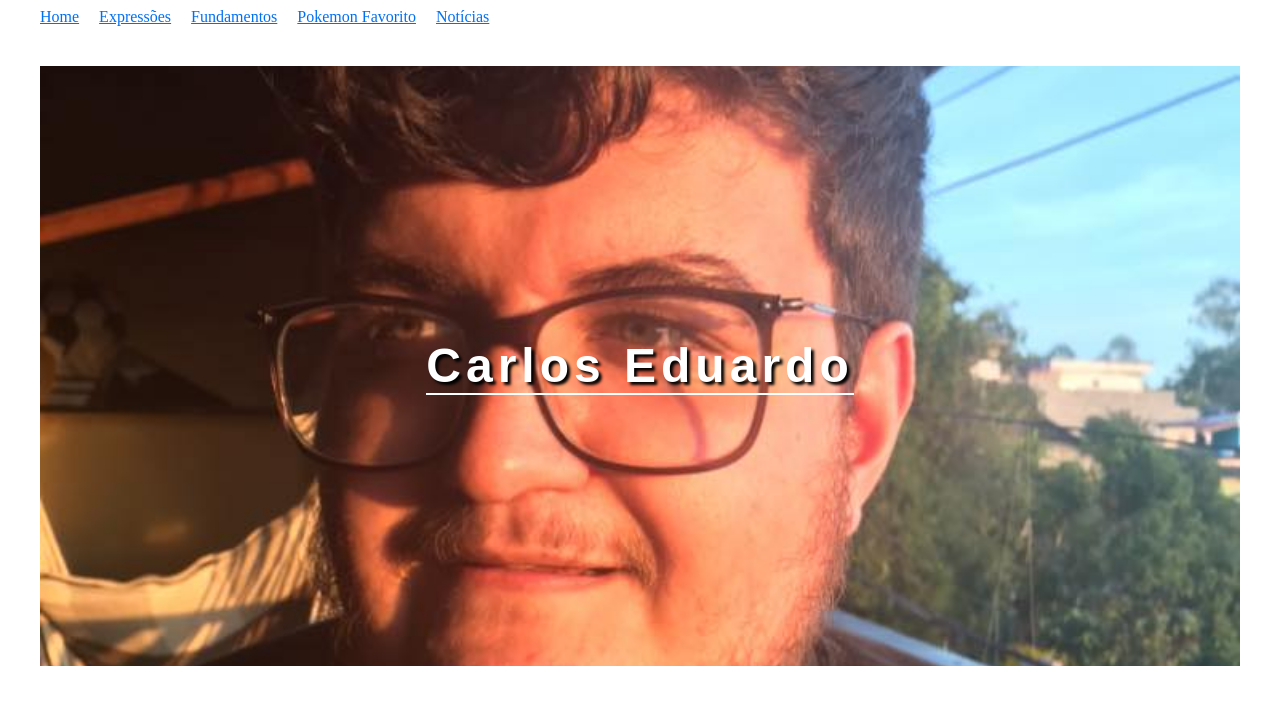
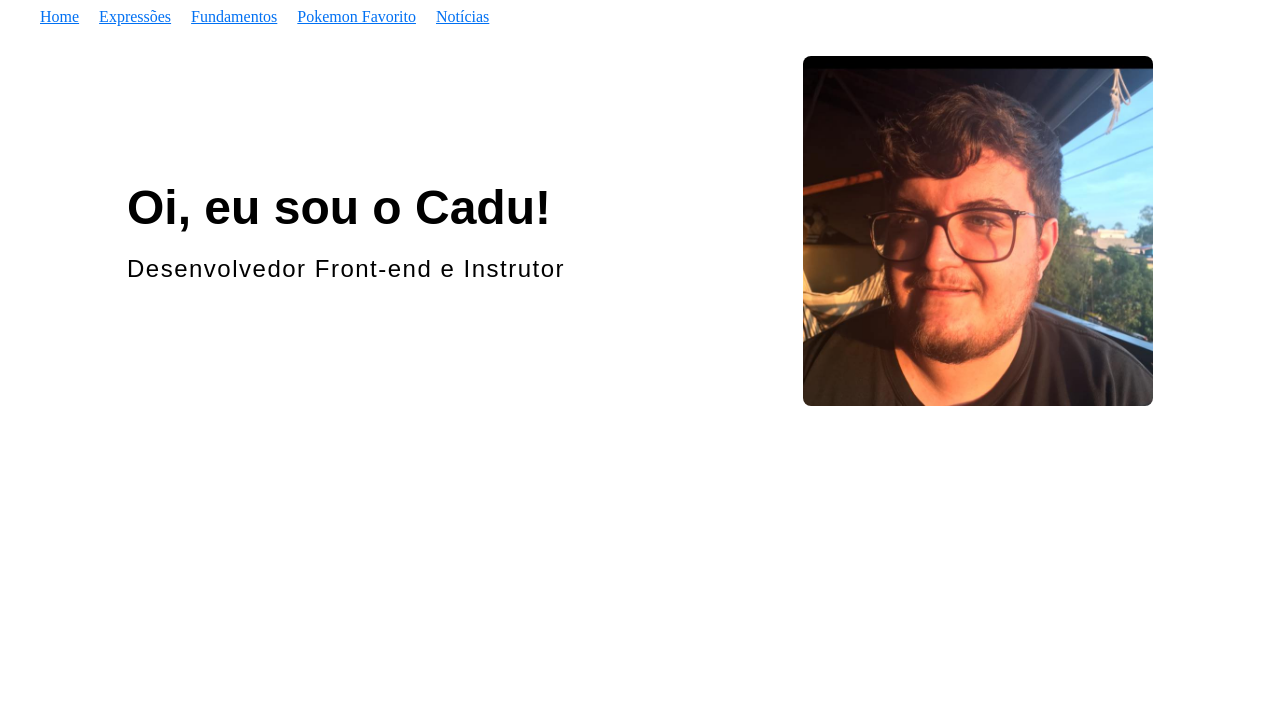
Before and after one commit to cpwaldow/caduverso, a Next.js app: page / in a window 1280 px wide. Shown: the top 704 px of the page. Built offline with nearby package versions, Linux system fonts and the light colour scheme.

Commit message:
iniciando com uma nova referencia

```diff
--- a/pages/index.js
+++ b/pages/index.js
@@ -1,11 +1,15 @@
 import Head from 'next/head';
 import styles from '../styles/Home.module.css';
 import Header from '../Components/Header';
+import Image from 'next/image';
+import mypic from '../image/profile.jpeg';
 import S from '../styles/Index.module.css';
 
+// Referencia: https://br.pinterest.com/pin/334040497372786387/
 export default function Home() {
   return (
-    <div className={styles.container}>
+    <div>
+      <section className={styles.container}>
         <Head>
           <title>Caduverso</title>
           <meta name="description" content="Bem-vindos ao Caduverso" />
@@ -13,10 +17,20 @@ export default function Home() {
         </Head>
 
         <Header />
-
+      </section>
       <main>
-        <section className={S.background_container}>
-          <h2 className={S.title}>Carlos Eduardo</h2>
+        <section className={S.container}>
+          <section>
+            <h1 className={S.name}>Oi, eu sou o Cadu!</h1>
+            <p className={S.job}>Desenvolvedor Front-end e Instrutor</p>
+          </section>
+          <Image
+            src={mypic}
+            width={350}
+            height={350}
+            alt="Cadu"
+            className={S.img}
+          />
         </section>
       </main>
     </div>
--- a/styles/Index.module.css
+++ b/styles/Index.module.css
@@ -1,20 +1,28 @@
-.background_container {
+.container {
   align-items: center;
-  background-size: cover;
-  background-image: url('../image/profile.jpeg');
-  background-repeat: no-repeat;
-  background-position: center;
   display: flex;
-  justify-content: center;
-  min-height: 600px;
-  margin: 40px 0;
+  justify-content: space-around;
+  margin-top: 30px;
 }
-.title {
-  border-bottom: 2px solid white;
-  color: white;
-  font-size: 6vh;
+
+.name {
+  font-size: 3rem;
+  margin: 0 0 20px 0;
+  padding: 0;
+}
+
+.job {
+  font-size: 1.5rem;
+  letter-spacing: 1.5px;
+  margin: 0;
+  padding: 0;
+}
+
+.name , .job {
   font-family: Arial, Helvetica, sans-serif;
-  letter-spacing: 5px;
-  text-align: center;
-  text-shadow: 3px 3px 3px black;
 }
+
+.img {
+  border-radius: 8px;
+  text-shadow: 30px 30px 30px black;
+}
```
Lines whose indentation alone changed are shown as unchanged.
